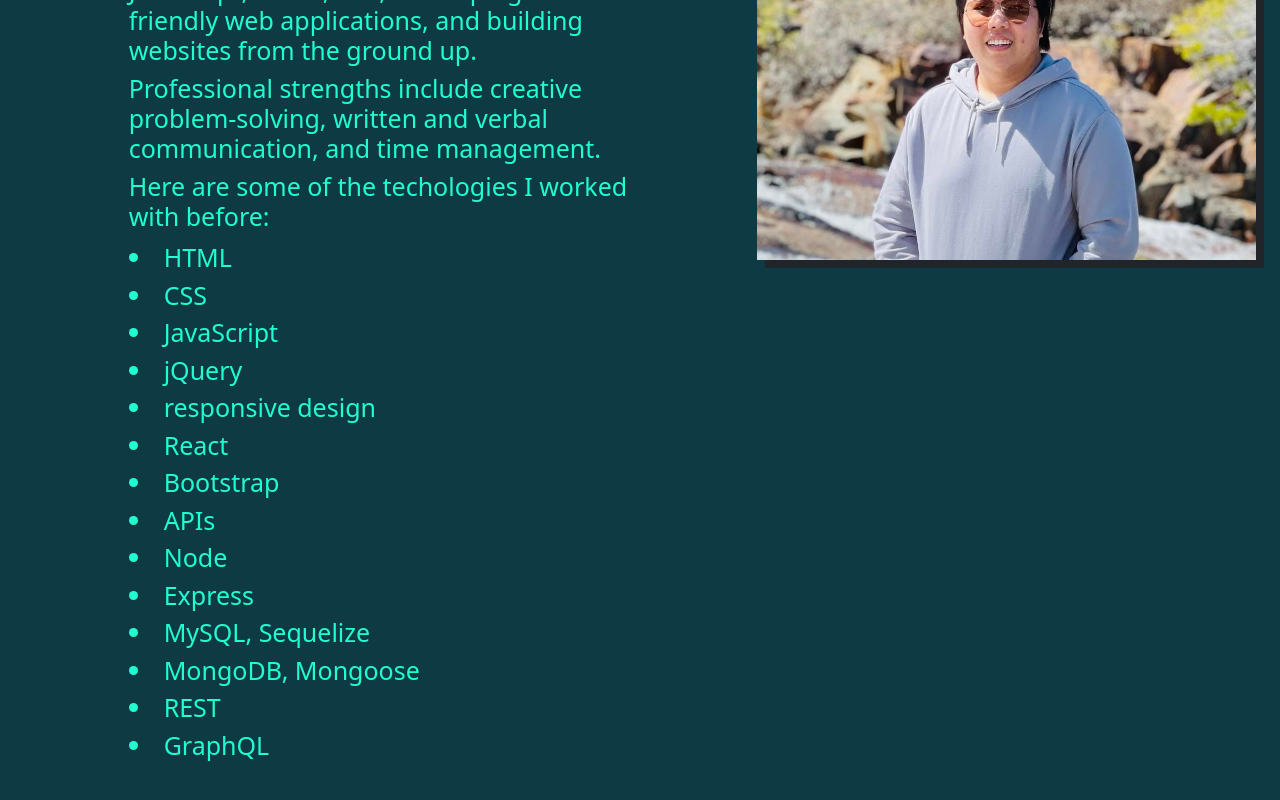
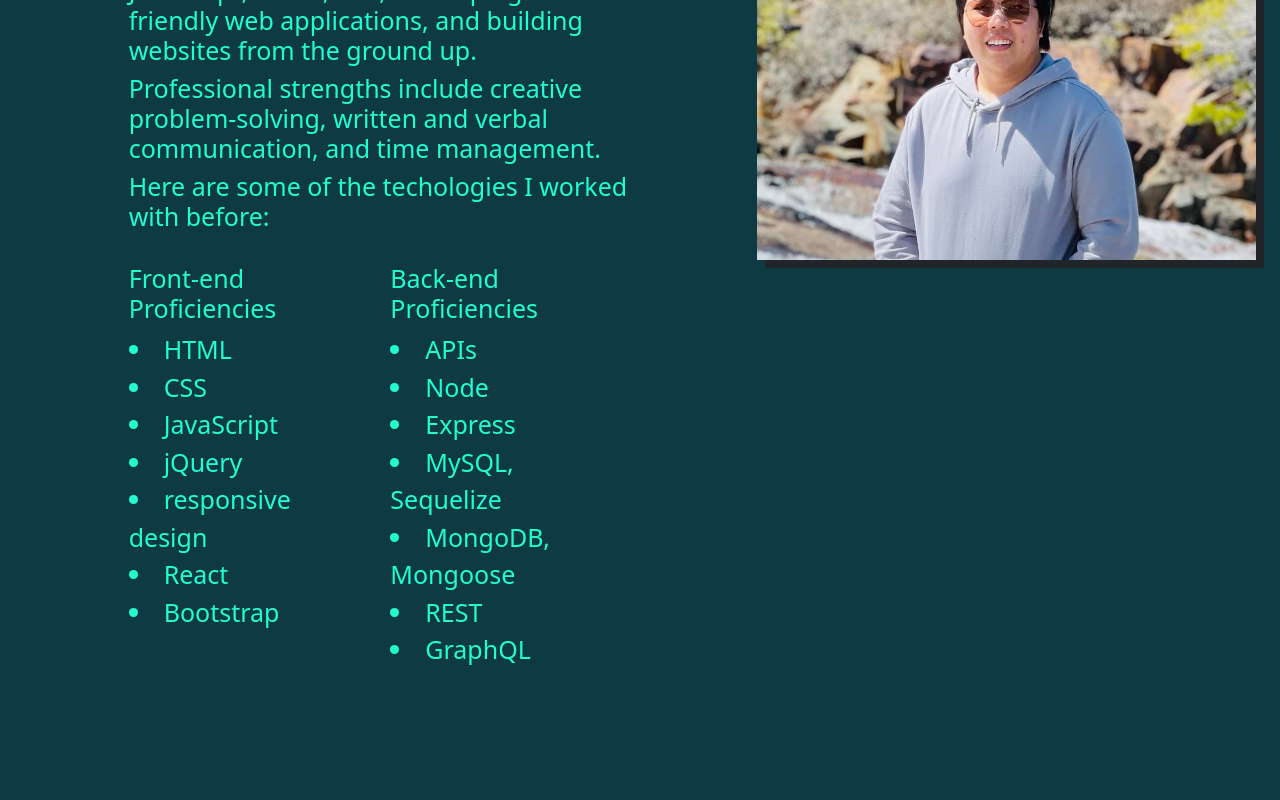
Before and after one commit to LohasOT/myReactPortfolio, a React (Create React App) app: page / in a window 1280 px wide. Shown: the part 312-1112 px from the top of the page. Built offline with nearby package versions, Linux system fonts and the light colour scheme; a web font is replaced by a local one.

Commit message:
update about

```diff
--- a/src/components/About/About.css
+++ b/src/components/About/About.css
@@ -1,4 +1,8 @@
 h2 {
+  color: #21fdd1;
+}
+
+h3 {
   color: #21fdd1;
 }
 
--- a/src/components/About/About.js
+++ b/src/components/About/About.js
@@ -24,6 +24,10 @@ const About = () => {
               <h2 className="para">Professional strengths include creative problem-solving, written and verbal communication, and time management.</h2>
               <h2 className="para"> Here are some of the techologies I worked with before:</h2>
             </main>
+            <br></br>
+            <Row>
+              <Col xs={6} md={6}>
+            <h3 className="para" >Front-end Proficiencies</h3>
             <li className="para">HTML</li>
             <li className="para">CSS</li>
             <li className="para">JavaScript</li>
@@ -31,6 +35,9 @@ const About = () => {
             <li className="para">responsive design</li>
             <li className="para">React</li>
             <li className="para">Bootstrap</li>
+              </Col>
+              <Col xs={6} md={6}>
+            <h3 className="para">Back-end Proficiencies</h3>
             <li className="para">APIs</li>
             <li className="para">Node</li>
             <li className="para">Express</li>
@@ -38,6 +45,9 @@ const About = () => {
             <li className="para">MongoDB, Mongoose</li>
             <li className="para">REST</li>
             <li className="para">GraphQL</li>
+            </Col>
+            </Row>
+            <br></br>
       </Col>
     <Col xs={0} md={1}></Col>
     <Col xs={6} md={5}>
```
